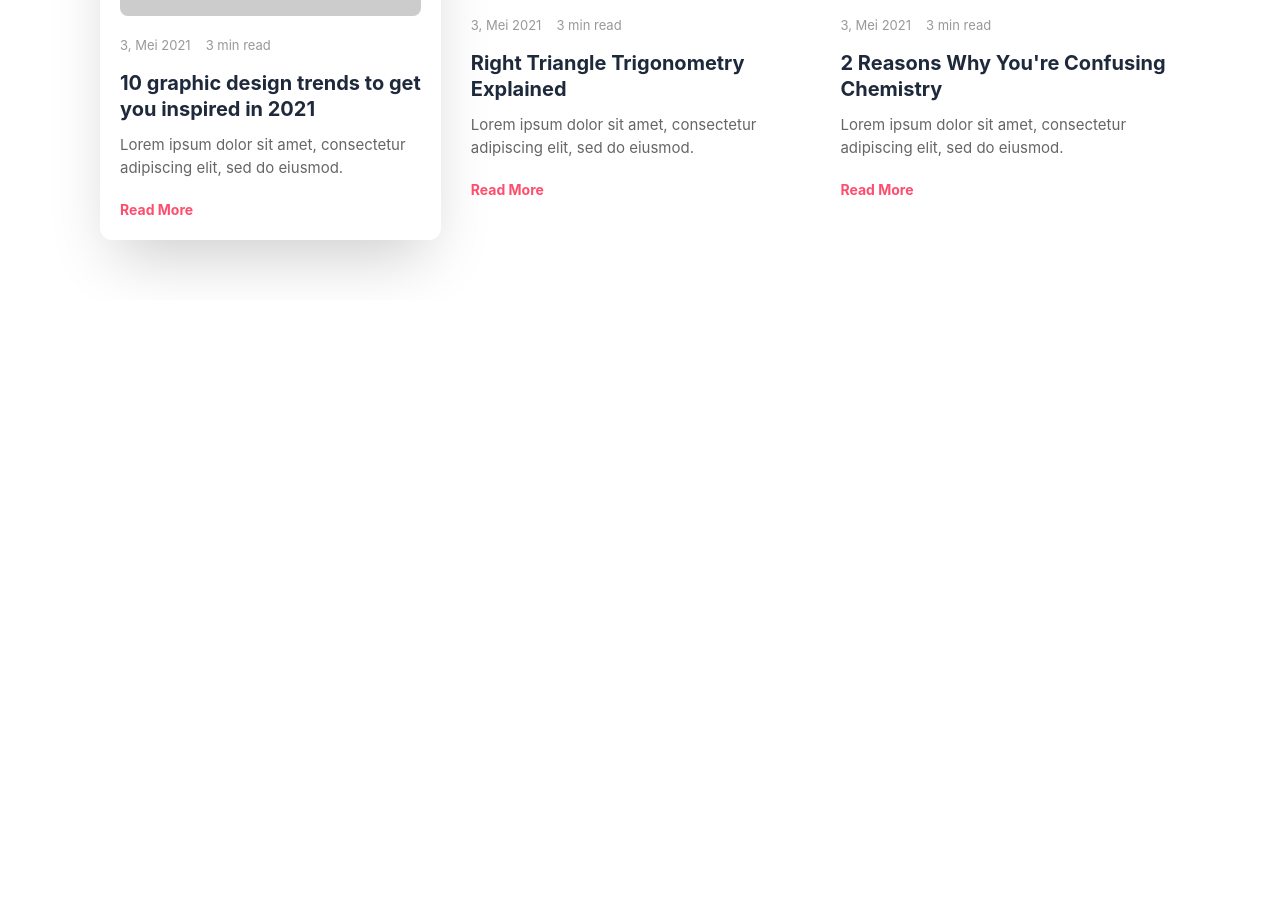
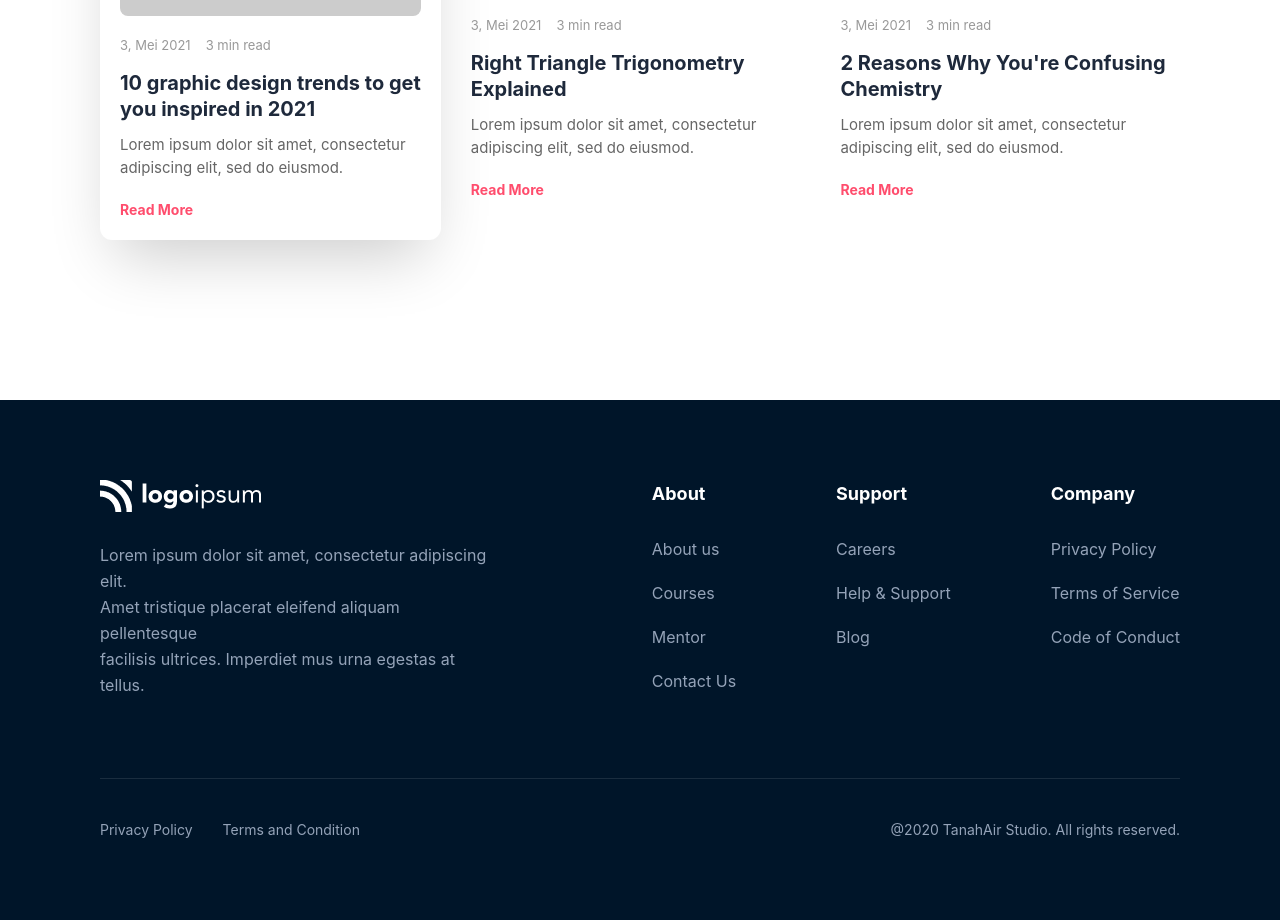
Before and after one commit to zargulak11-hash/groups, a website: page index.html in a window 1280 px wide. Shown: the part 5610-6530 px from the top of the page. Before the commit the page ends 5910 px from the top, so only its background shows below. Drawn offline with nearby package versions, Linux system fonts and the light colour scheme; files that its build step writes are made by us from their sources.

Commit message:
commit9'zarina

```diff
--- a/index.html
+++ b/index.html
@@ -312,5 +312,52 @@
   </div>
 </section>
     </main>
+    <footer class="bg-[#001529] p-[40px] mt-[100px] lg:p-[80px_100px] text-white font-sans">
+  <div class="flex flex-col lg:flex-row justify-between mb-[80px] gap-[40px]">
+    <div class="flex flex-col w-full lg:w-[400px]">
+      <div class="flex items-center gap-[10px] mb-[30px]">
+        <img src="./src/images/Logo (12).png" alt="">
+      </div>
+      <p class="text-[16px] text-[#94a3b8] leading-[26px]">
+        Lorem ipsum dolor sit amet, consectetur adipiscing elit. <br class="hidden lg:block">
+        Amet tristique placerat eleifend aliquam pellentesque <br class="hidden lg:block">
+        facilisis ultrices. Imperdiet mus urna egestas at tellus.
+      </p>
+    </div>
+    <div class="flex flex-row flex-wrap gap-[40px] lg:gap-[100px]">
+      <div class="flex flex-col gap-[20px]">
+        <p class="text-[18px] font-bold mb-[10px]">About</p>
+        <p class="text-[16px] text-[#94a3b8]">About us</p>
+        <p class="text-[16px] text-[#94a3b8]">Courses</p>
+        <p class="text-[16px] text-[#94a3b8]">Mentor</p>
+        <p class="text-[16px] text-[#94a3b8]">Contact Us</p>
+      </div>
+      <div class="flex flex-col gap-[20px]">
+        <p class="text-[18px] font-bold mb-[10px]">Support</p>
+        <p class="text-[16px] text-[#94a3b8]">Careers</p>
+        <p class="text-[16px] text-[#94a3b8]">Help & Support</p>
+        <p class="text-[16px] text-[#94a3b8]">Blog</p>
+      </div>
+      <div class="flex flex-col gap-[20px]">
+        <p class="text-[18px] font-bold mb-[10px]">Company</p>
+        <p class="text-[16px] text-[#94a3b8]">Privacy Policy</p>
+        <p class="text-[16px] text-[#94a3b8]">Terms of Service</p>
+        <p class="text-[16px] text-[#94a3b8]">Code of Conduct</p>
+      </div>
+
+    </div>
+  </div>
+  <div class="flex flex-col lg:flex-row justify-between items-center gap-[20px] pt-[40px] border-t border-[#ffffff1a]">
+    <div class="flex gap-[30px]">
+      <p class="text-[14px] text-[#94a3b8]">Privacy Policy</p>
+      <p class="text-[14px] text-[#94a3b8]">Terms and Condition</p>
+    </div>
+    <p class="text-[14px] text-[#94a3b8]">
+      @2020 TanahAir Studio. All rights reserved.
+    </p>
+  </div>
+
+</footer>
+
 </body>
 </html>
```
Also changed, not shown: src/images/Logo (12).png (added).
